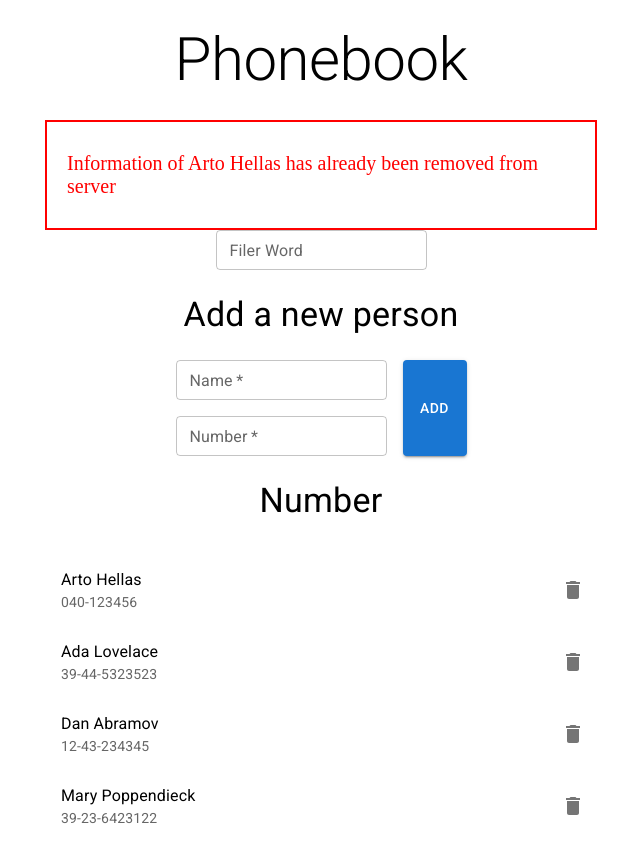
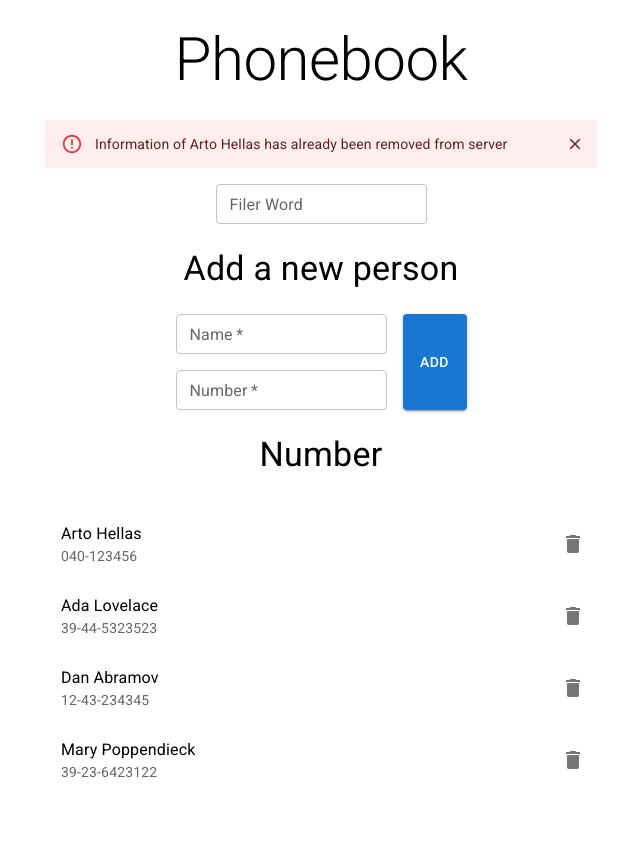
Before and after one commit to OldDog-Z124/phonebook, a React (Create React App) app: page / in a window 1280 px wide. Both pictures are taken after a click on the button 892 px from the left and 479 px from the top of the page. Shown: the whole page, without its empty margins (319-959 px from the left). After the commit the page ends 812 px from the top, so only its background shows below. Built offline with nearby package versions, Linux system fonts and the light colour scheme; no server answers; data requests are answered from the project's data file.

Commit message:
version 1.1: add AlertLine

```diff
--- a/src/App.js
+++ b/src/App.js
@@ -1,135 +1,11 @@
-// import { useState, useEffect } from 'react'
-
-// import personsService from './services/persons'
-
-// import Notification from './components/Notification'
-// import Container from '@mui/material/Container'
-// import Typography from '@mui/material/Typography'
-
-// import Filter from './pages/home/Filter'
-// import PersonForm from './pages/home/PersonForm'
-// import Persons from './pages/home/Persons'
-
-
-
-// const App = () => {
-//   const [persons, setPersons] = useState([])
-//   const [newName, setNewName] = useState('')
-//   const [newNumber, setNewNumber] = useState('')
-//   const [filterword, setFilterword] = useState('')
-//   const [message, setMessage] = useState({})
-
-//   useEffect(() => {
-//     personsService
-//       .getAll()
-//       .then(initiaPersons => {
-//         setPersons(initiaPersons)
-//       })
-//   }, [])
-
-//   let personsToShow = persons.filter(person => person.name.includes(filterword))
-
-//   const handleNameChange = (event) => {
-//     setNewName(event.target.value)
-//   }
-
-//   const handleNumberChange = (event) => {
-//     setNewNumber(event.target.value)
-//   }
-
-//   const handleFilterwordChange = (event) => {
-//     setFilterword(event.target.value)
-//   }
-
-//   const addMessage = (text, type) => {
-//     const object = {
-//       text,
-//       type
-//     }
-//     setMessage(object)
-//     setTimeout(() => setMessage({}), 5000)
-//   }
-
-//   const addNewPerson = () => {
-//     const personObject = {
-//       name: newName,
-//       number: newNumber,
-//     }
-
-//     personsService
-//       .create(personObject)
-//       .then(returnedPerson => {
-//         setPersons(persons.concat(returnedPerson))
-//         addMessage(`Added ${newName}`, 'succeed')
-//       })
-//   }
-
-//   const updatePerson = () => {
-//     const person = persons.find(person => person.name === newName)
-//     const changePerson = {...person, number: newNumber}
-
-//     personsService
-//       .update(person.id, changePerson)
-//       .then(returnedPerson => {
-//         setPersons(persons.map(p => p.id !== person.id ? p : returnedPerson))
-//       })
-//   }
-
-//   const deletePerson = (id, person) => {
-//     personsService
-//       .deletePerson(id)
-//       .then(repsonse => {
-//         setPersons(persons.filter(person => person.id !== id))
-//         addMessage(`Deleted ${person.name}`, 'succeed')
-//       })
-//       .catch(error => {
-//         addMessage(`Information of ${person.name} has already been removed from server`, 'error')
-//       })
-//   }
-
-//   const handlePersonFormSubmit = (event) => {
-//     event.preventDefault()
-
-//     if (persons.find(person => person.name === newName)) {
-//       if (window.confirm(`${newName} is already added to phonebook, replaace the old number with a new one?`)) {
-//         updatePerson()
-//       }
-//     }
-//     else {
-//       addNewPerson()
-//     }
-//     setNewName('')
-//     setNewNumber('')
-//   }
-
-//   return (
-//     <Container maxWidth='sm'>
-//       <Typography variant='h2' component='h1' sx={{textAlign: 'center', margin: 3 }}>Phonebook</Typography>
-//       <Notification message={message.text} type={message.type} />
-
-//       <Filter
-//         value={filterword}
-//         handleChange={handleFilterwordChange}
-//       />
-
-
-//       <PersonForm
-//         name={newName}
-//         handleNameChange={handleNameChange}
-//         number={newNumber}
-//         handleNumberChange={handleNumberChange}
-//         onSubmit={handlePersonFormSubmit}
-//       />
-//       <Persons persons={personsToShow} deletePerson={deletePerson} />
-//     </Container>
-//   )
-// }
-
 import Home from "./pages/home"
 
 const App = () => {
+
   return (
-    <Home />
+    <>
+      <Home />
+    </>
   )
 }
 
--- /dev/null
+++ b/src/components/AlertLine.js
@@ -0,0 +1,31 @@
+import Box from '@mui/material/Box'
+import Alert from '@mui/material/Alert'
+import IconButton from '@mui/material/IconButton'
+import CloseIcon from '@mui/icons-material/Close'
+
+export default function AlertLine({message, setMessage, setIsAlert}) {
+
+  return (
+    <Box sx={{ width: '100%' }}>
+      <Alert
+        severity={message.type}
+        action={
+          <IconButton
+            aria-label="close"
+            color="inherit"
+            size="small"
+            onClick={() => {
+              setMessage({})
+              setIsAlert(false);
+            }}
+          >
+            <CloseIcon fontSize="inherit" />
+          </IconButton>
+        }
+        sx={{ mb: 2 }}
+      >
+        {message.text}
+      </Alert>
+    </Box>
+  )
+}
--- a/src/components/Notification.js
+++ b/src/components/Notification.js
@@ -11,7 +11,7 @@ const Notification = ({message, type}) => {
     fontSize: 20,
   }
 
-  if (type === 'succeed') {
+  if (type === 'success') {
     style.color = 'green'
     style.borderColor = 'green'
   }
--- a/src/pages/home/index.js
+++ b/src/pages/home/index.js
@@ -2,21 +2,22 @@ import { useState, useEffect } from 'react'
 
 import personsService from '../../services/persons'
 
-import Notification from '../../components/Notification'
+import AlertLine from '../../components/AlertLine'
+
 import Container from '@mui/material/Container'
 import Typography from '@mui/material/Typography'
+import Collapse from '@mui/material/Collapse'
 
 import Filter from './Filter'
 import PersonForm from './PersonForm'
 import Persons from './Persons'
 
-
-
-const Home = () => {
+const Home = (props) => {
   const [persons, setPersons] = useState([])
   const [newName, setNewName] = useState('')
   const [newNumber, setNewNumber] = useState('')
   const [filterword, setFilterword] = useState('')
+  const [isAlert, setIsAlert] = useState(false)
   const [message, setMessage] = useState({})
 
   useEffect(() => {
@@ -46,8 +47,8 @@ const Home = () => {
       text,
       type
     }
+    setIsAlert(true)
     setMessage(object)
-    setTimeout(() => setMessage({}), 5000)
   }
 
   const addNewPerson = () => {
@@ -60,7 +61,7 @@ const Home = () => {
       .create(personObject)
       .then(returnedPerson => {
         setPersons(persons.concat(returnedPerson))
-        addMessage(`Added ${newName}`, 'succeed')
+        addMessage(`Added ${newName}`, 'success')
       })
   }
 
@@ -72,6 +73,7 @@ const Home = () => {
       .update(person.id, changePerson)
       .then(returnedPerson => {
         setPersons(persons.map(p => p.id !== person.id ? p : returnedPerson))
+        addMessage(`Update ${newName}`, 'success')
       })
   }
 
@@ -80,7 +82,7 @@ const Home = () => {
       .deletePerson(id)
       .then(repsonse => {
         setPersons(persons.filter(person => person.id !== id))
-        addMessage(`Deleted ${person.name}`, 'succeed')
+        addMessage(`Deleted ${person.name}`, 'success')
       })
       .catch(error => {
         addMessage(`Information of ${person.name} has already been removed from server`, 'error')
@@ -105,7 +107,11 @@ const Home = () => {
   return (
     <Container maxWidth='sm'>
       <Typography variant='h2' component='h1' sx={{textAlign: 'center', margin: 3 }}>Phonebook</Typography>
-      <Notification message={message.text} type={message.type} />
+
+      <Collapse in={isAlert}>
+        <AlertLine message={message} setMessage={setMessage} setIsAlert={setIsAlert} />
+      </Collapse>
+
 
       <Filter
         value={filterword}
```
